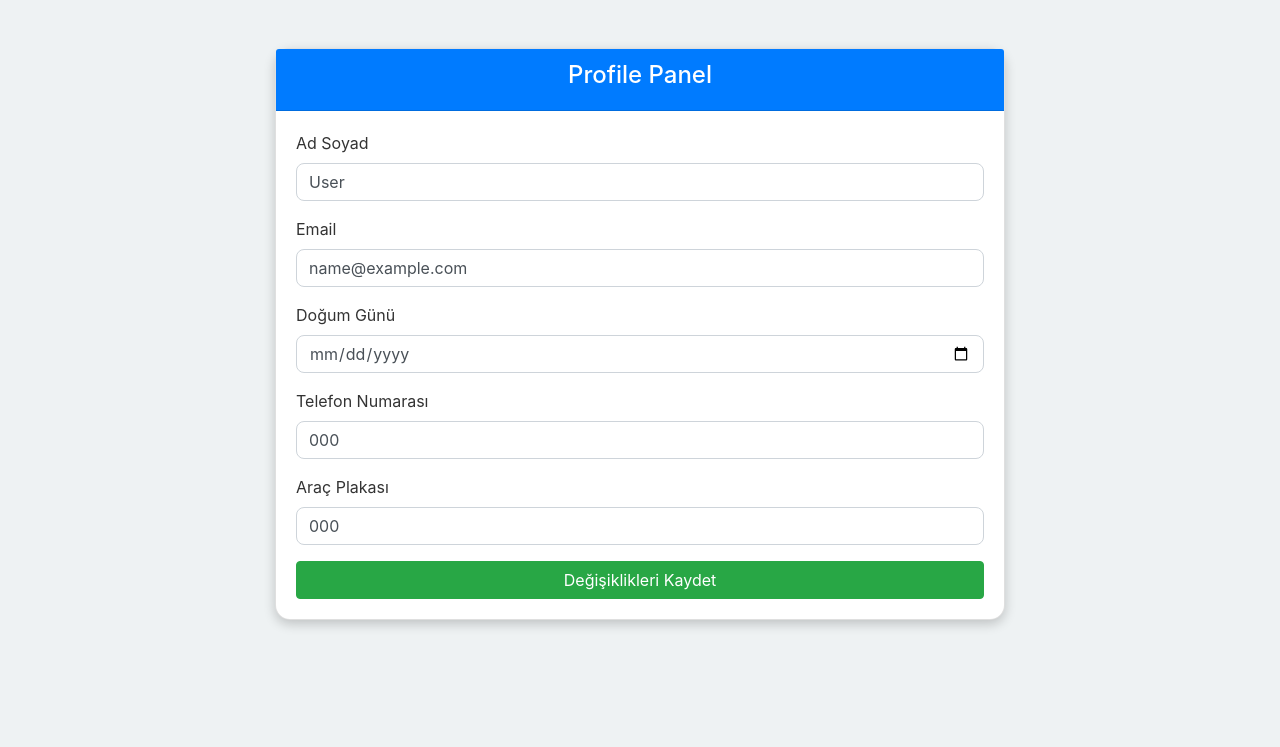
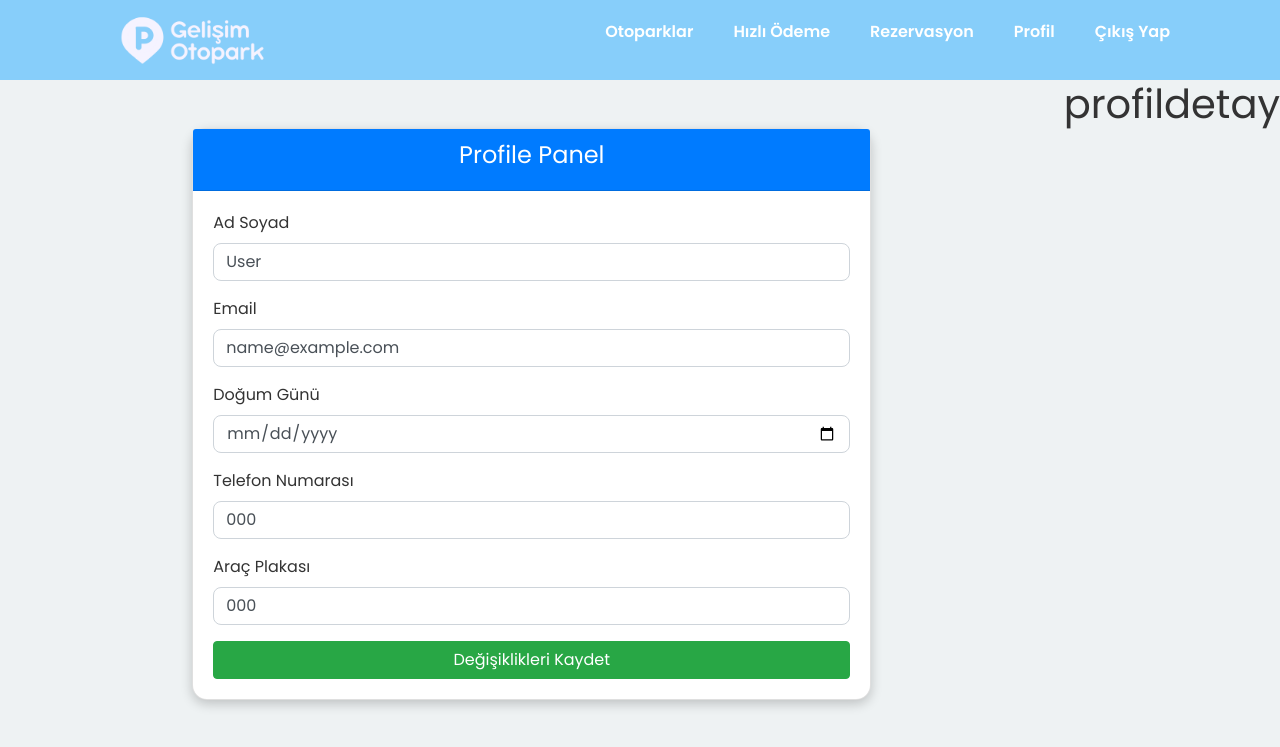
Before and after one commit to Aziznix/internetprogramc-l---proje, a PHP site: the page made by pages/profil.php in a window 1280 px wide. Shown: the top 747 px of the page. Run offline with PHP 8.4, Linux system fonts and the light colour scheme; the visitor is signed in with stand-in values (Sample User, id 1); tables that the repository leaves empty or names only in its code hold one stand-in row (values such as "Sample post").

Commit message:
09.05.25 ibrahim

```diff
--- a/pages/login.php
+++ b/pages/login.php
@@ -42,12 +42,14 @@ if ($_SERVER["REQUEST_METHOD"] == "POST") {
 
 <!DOCTYPE html>
 <html lang="tr">
+
 <head>
     <meta charset="UTF-8">
     <meta name="viewport" content="width=device-width, initial-scale=1.0">
     <title>Giriş Yap</title>
     <link href="https://cdn.jsdelivr.net/npm/bootstrap@5.1.3/dist/css/bootstrap.min.css" rel="stylesheet">
 </head>
+
 <body>
 
     <div class="container p-5">
@@ -81,4 +83,5 @@ if ($_SERVER["REQUEST_METHOD"] == "POST") {
     <script src="https://cdn.jsdelivr.net/npm/bootstrap@5.1.3/dist/js/bootstrap.bundle.min.js"></script>
 
 </body>
+
 </html>
--- a/pages/profil.php
+++ b/pages/profil.php
@@ -1,4 +1,10 @@
 <?php
+
+session_start();
+if (!isset($_SESSION['kullanici_adi'])) {
+    header("Location: ../index.php");
+    exit();
+}
 $host = 'localhost';
 $dbname = 'iguotopark';
 $username = 'root';
@@ -19,7 +25,8 @@ $user = $query->fetch(PDO::FETCH_ASSOC);
 
 if (!$user) {
     $user = [
-        'nameandsurname' => '',
+        'name' => '',
+        'surname' => '',
         'email' => '',
         'birthday' => '',
         'phone' => '',
@@ -29,7 +36,8 @@ if (!$user) {
 
 // Form gönderimi kontrolü sağlıyor.
 if ($_SERVER['REQUEST_METHOD'] === 'POST') {
-    $nameandsurname = $_POST['nameandsurname'] ?? '';
+    $name = $_POST['name'] ?? '';
+    $surname = $_POST['surname'] ?? '';
     $email = $_POST['email'] ?? '';
     $birthday = $_POST['birthday'] ?? '';
     $phone = $_POST['phone'] ?? '';
@@ -42,7 +50,8 @@ if ($_SERVER['REQUEST_METHOD'] === 'POST') {
         WHERE id = :id
     ");
     $updateQuery->execute([
-        'nameandsurname' => $nameandsurname,
+        'name' => $name,
+        'surname' => $surname,
         'email' => $email,
         'birthday' => $birthday,
         'phone' => $phone,
@@ -57,11 +66,13 @@ if ($_SERVER['REQUEST_METHOD'] === 'POST') {
 
 <!DOCTYPE html>
 <html lang="en">
+
 <head>
     <meta charset="UTF-8">
     <meta name="viewport" content="width=device-width, initial-scale=1.0">
     <title>Profile Panel</title>
     <link href="https://cdn.jsdelivr.net/npm/bootstrap@4.5.0/dist/css/bootstrap.min.css" rel="stylesheet">
+    <link href="../assest/style.css" rel="stylesheet">
     <style>
         body {
             background-color: #eef2f3;
@@ -101,7 +112,28 @@ if ($_SERVER['REQUEST_METHOD'] === 'POST') {
         }
     </style>
 </head>
+<nav>
+    <div class="logo">
+        <a href="../index.php"><img src="../images/logo.png" alt="Logo" /></a>
+    </div>
+    <div class="menu">
+        <ul>
+            <li><a href="index.php">Otoparklar</a></li>
+            <li><a href="fastpay.php">Hızlı Ödeme</a></li>
+            <?php if (isset($_SESSION['kullanici_adi'])): ?>
+                <li><a href="pages/paymaount.php">Rezervasyon</a></li>
+                <li><a href="pages/profil.php">Profil</a></li>
+                <li><a href="pages/exit.php">Çıkış Yap</a></li>
+            <?php else: ?>
+                <li><a href="pages/login.php">Giriş Yap</a></li>
+            <?php endif; ?>
+        </ul>
+    </div>
+</nav>
+
 <body>
+    <div style="display: flex; flex-direction:row;">
+
         <div class="container mt-5">
             <div class="row justify-content-center">
                 <div class="col-md-8">
@@ -142,11 +174,15 @@ if ($_SERVER['REQUEST_METHOD'] === 'POST') {
                 </div>
             </div>
         </div>
+        <div>
+            <h1>profildetay</h1>
+        </div>
+    </div>
 
     <script src="https://code.jquery.com/jquery-3.6.0.min.js"></script>
     <script>
-        $(document).ready(function () {
-            $('#profileForm').on('submit', function (e) {
+        $(document).ready(function() {
+            $('#profileForm').on('submit', function(e) {
                 e.preventDefault(); // Sayfa yenilemesini engeller
 
 
@@ -154,18 +190,18 @@ if ($_SERVER['REQUEST_METHOD'] === 'POST') {
                     url: '', // Aynı dosya üzerinden işlem yapmaya yarıyor.
                     method: 'POST',
                     data: $(this).serialize(),
-                    success: function (response) {
+                    success: function(response) {
                         const result = JSON.parse(response);
                         if (result.success) {
                             $('#successMessage').text(result.message).fadeIn();
 
                             // 3 saniye sonra mesaj kayboluyor.
-                            setTimeout(function () {
+                            setTimeout(function() {
                                 $('#successMessage').fadeOut();
                             }, 3000);
                         }
                     },
-                    error: function () {
+                    error: function() {
                         alert('Bir hata oluştu.');
                     }
                 });
@@ -173,4 +209,5 @@ if ($_SERVER['REQUEST_METHOD'] === 'POST') {
         });
     </script>
 </body>
+
 </html>
--- a/pages/profile.php
+++ b/pages/profile.php
@@ -12,4 +12,3 @@ $kullanici_adi = $_SESSION['kullanici_adi'];
 
 echo "<h1>Hoşgeldiniz, $kullanici_adi!</h1>";
 echo '<a href="exit.php" class="btn btn-danger">Çıkış Yap</a>';
-?>
```
Also changed, not shown: assest/script.js (+7 -2 lines), pages/index.html (renamed from index.html). Lines whose indentation alone changed are shown as unchanged.
